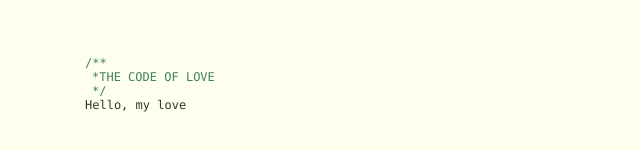
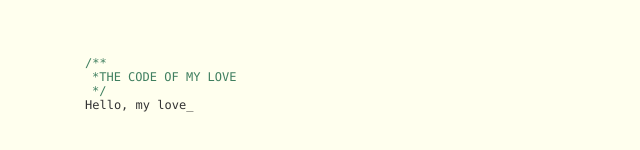
Before and after one commit to Shouganaii/CodeMyHeart, a plain HTML site: page index.html in a window 1280 px wide. Shown: the part 144-294 px from the top of the page, 0-640 px from the left. Drawn offline with Linux system fonts and the light colour scheme.

Commit message:
Update index.html

```diff
--- a/index.html
+++ b/index.html
@@ -24,7 +24,7 @@
 	<div id="content">
 		<div id="code">
 			<span class="comments">/**</span><br />
-			<span class="space"/><span class="comments">*THE CODE OF LOVE</span><br />
+			<span class="space"/><span class="comments">*THE CODE OF MY LOVE</span><br />
 			<span class="space"/><span class="comments">*/</span><br />
 			Hello, my love<br />
 			Do you remember the day we first met?<br />
```
